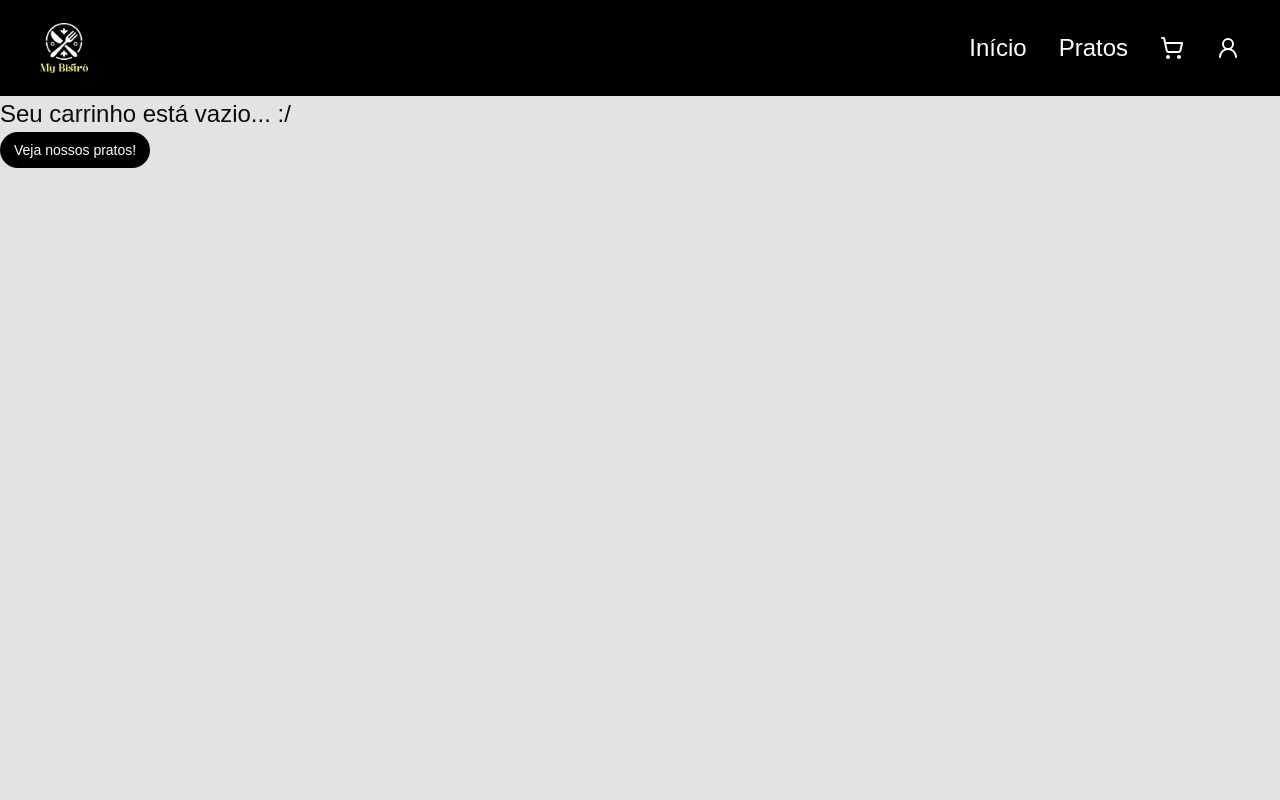
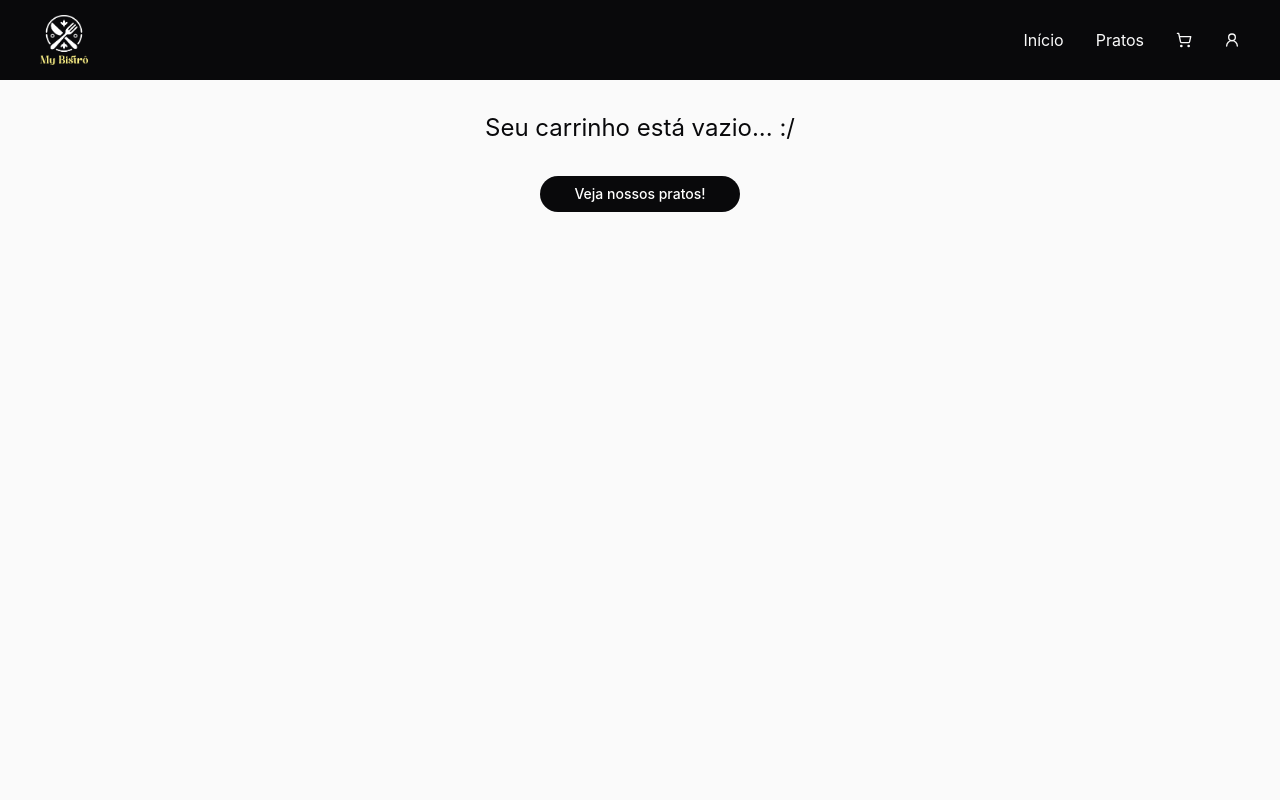
Before and after one commit to marvieiradev/my-bistro, a React (Vite) app in the folder frontend/: page /cart in a window 1280 px wide. Shown: the top 800 px of the page. Built offline with nearby package versions, Linux system fonts and the light colour scheme.

Commit message:
feat: refactoring of styles for various components and pages

```diff
--- a/frontend/src/App.jsx
+++ b/frontend/src/App.jsx
@@ -8,7 +8,7 @@ export default function App() {
     <>
       <CartProvider>
         <Navbar />
-        <main>
+        <main className="flex flex-col items-center bg-foreground text-background min-h-screen h-full">
           <Outlet />
         </main>
         <Footer />
--- a/frontend/src/components/navbar.jsx
+++ b/frontend/src/components/navbar.jsx
@@ -23,13 +23,13 @@ export default function Navbar() {
   };
 
   return (
-    <nav className="flex items-center bg-black h-24 p-2 justify-center">
+    <nav className="flex items-center bg-background h-20 p-2 justify-center">
       <div className="hidden md:flex justify-between items-center w-full max-w-300">
         <Link to="/">
           <img src="../imgs/logo.png" alt="Logo" className="w-12" />
         </Link>
 
-        <div className="flex justify-center items-center gap-8! p-2 text-white">
+        <div className="flex justify-center items-center gap-8! p-2 text-foreground">
           <Link to="/">Início</Link>
           <Link to="/plates">Pratos</Link>
           <Link to="/cart">
@@ -41,16 +41,16 @@ export default function Navbar() {
         </div>
       </div>
 
-      <div className="flex w-full md:hidden justify-between items-center gap-2 font-2xl text-white pt-0! pb-0! pr-6! pl-6!">
+      <div className="flex w-full md:hidden justify-between items-center gap-2 font-2xl text-foreground pt-0! pb-0! pr-6! pl-6!">
         <img src="../imgs/logo.png" alt="Logo" className="w-12" />
-        <div className="flex justify-center items-center gap-2 font-2xl">
+        <div className="flex justify-center items-center gap-2 font-2xl max-w-300">
           <LuShoppingCart />
           <Drawer swipeDirection="right" className="text-lg">
             <DrawerTrigger
-              render={<LuMenu className="text-white" />}
+              render={<LuMenu className="text-foreground" />}
             ></DrawerTrigger>
             <DrawerContent>
-              <div className="flex flex-col p-4! h-full justify-center bg-black text-2xl text-white">
+              <div className="flex flex-col p-4! h-full justify-center bg-background text-2xl text-foreground">
                 <div className="flex flex-col w-full justify-center p-2 gap-8! decoration-none bg-transparent">
                   <DrawerClose>
                     <Link to="/" onClick={handleOpenMenu}>
--- a/frontend/src/components/plateCard.jsx
+++ b/frontend/src/components/plateCard.jsx
@@ -5,15 +5,15 @@ export default function PlateCard({ plateData, onClick }) {
     <Card>
       <CardContent>
         <div
-          className="flex flex-col items-center justify-end w-[320px] h-105 relative cardContainer"
+          className="flex flex-col items-center justify-end w-90 h-110 relative cardContainer"
           onClick={onClick}
         >
           <img
             src={plateData.imgUrl}
             alt=""
-            className="w-full h-full object-cover rounded-md"
+            className="w-full h-full object-cover"
           />
-          <div className="flex flex-col gap-4 absolute w-[90%] pb-1">
+          <div className="flex flex-col absolute w-[90%] p-4!">
             <h4>{plateData.name}</h4>
             <h3 className="text-right">$ {plateData.price}</h3>
           </div>
--- a/frontend/src/components/platePopup.jsx
+++ b/frontend/src/components/platePopup.jsx
@@ -10,7 +10,7 @@ export default function PlatePopup({ plateData, onAddToCart }) {
             <img
               src={plateData.imgUrl}
               alt=""
-              className="h-75 w-full object-cover"
+              className="h-85 w-full object-cover"
             />
             <div className="flex flex-col gap-4 p-4!">
               <h2>{plateData.name}</h2>
--- a/frontend/src/globals.css
+++ b/frontend/src/globals.css
@@ -52,41 +52,6 @@
 }
 
 :root {
-  --radius: 0.625rem;
-  --background: oklch(1 0 0);
-  --foreground: oklch(0.141 0.005 285.823);
-  --card: oklch(1 0 0);
-  --card-foreground: oklch(0.141 0.005 285.823);
-  --popover: oklch(1 0 0);
-  --popover-foreground: oklch(0.141 0.005 285.823);
-  --primary: oklch(0.21 0.006 285.885);
-  --primary-foreground: oklch(0.985 0 0);
-  --secondary: oklch(0.967 0.001 286.375);
-  --secondary-foreground: oklch(0.21 0.006 285.885);
-  --muted: oklch(0.967 0.001 286.375);
-  --muted-foreground: oklch(0.552 0.016 285.938);
-  --accent: oklch(0.967 0.001 286.375);
-  --accent-foreground: oklch(0.21 0.006 285.885);
-  --destructive: oklch(0.577 0.245 27.325);
-  --border: oklch(0.92 0.004 286.32);
-  --input: oklch(0.92 0.004 286.32);
-  --ring: oklch(0.705 0.015 286.067);
-  --chart-1: oklch(0.871 0.006 286.286);
-  --chart-2: oklch(0.552 0.016 285.938);
-  --chart-3: oklch(0.442 0.017 285.786);
-  --chart-4: oklch(0.37 0.013 285.805);
-  --chart-5: oklch(0.274 0.006 286.033);
-  --sidebar: oklch(0.985 0 0);
-  --sidebar-foreground: oklch(0.141 0.005 285.823);
-  --sidebar-primary: oklch(0.21 0.006 285.885);
-  --sidebar-primary-foreground: oklch(0.985 0 0);
-  --sidebar-accent: oklch(0.967 0.001 286.375);
-  --sidebar-accent-foreground: oklch(0.21 0.006 285.885);
-  --sidebar-border: oklch(0.92 0.004 286.32);
-  --sidebar-ring: oklch(0.705 0.015 286.067);
-}
-
-.dark {
   --background: oklch(0.141 0.005 285.823);
   --foreground: oklch(0.985 0 0);
   --card: oklch(0.21 0.006 285.885);
--- a/frontend/src/index.css
+++ b/frontend/src/index.css
@@ -1,24 +1,84 @@
 @import "tailwindcss";
+@import "tw-animate-css";
+@import "shadcn/tailwind.css";
 
-* {
-  margin: 0;
-  padding: 0;
-  box-sizing: border-box;
-  text-decoration: none;
+@theme inline {
+  --color-background: var(--background);
+  --color-foreground: var(--foreground);
+  --color-card: var(--card);
+  --color-card-foreground: var(--card-foreground);
+  --color-popover: var(--popover);
+  --color-popover-foreground: var(--popover-foreground);
+  --color-primary: var(--primary);
+  --color-primary-foreground: var(--primary-foreground);
+  --color-secondary: var(--secondary);
+  --color-secondary-foreground: var(--secondary-foreground);
+  --color-muted: var(--muted);
+  --color-muted-foreground: var(--muted-foreground);
+  --color-accent: var(--accent);
+  --color-accent-foreground: var(--accent-foreground);
+  --color-destructive: var(--destructive);
+  --color-destructive-foreground: var(--destructive-foreground);
+  --color-border: var(--border);
+  --color-input: var(--input);
+  --color-ring: var(--ring);
+  --color-chart-1: var(--chart-1);
+  --color-chart-2: var(--chart-2);
+  --color-chart-3: var(--chart-3);
+  --color-chart-4: var(--chart-4);
+  --color-chart-5: var(--chart-5);
 }
 
-#root {
-  font-family: "Poppins", sans-serif;
-  font-size: x-large;
-  background-color: #e3e3e3;
-  color: #0c0c0f;
-  min-height: 100vh;
+:root {
+  --background: oklch(0.141 0.005 285.823);
+  --foreground: oklch(0.985 0 0);
+  --card: oklch(0.21 0.006 285.885);
+  --card-foreground: oklch(0.985 0 0);
+  --popover: oklch(0.21 0.006 285.885);
+  --popover-foreground: oklch(0.985 0 0);
+  --primary: oklch(0.92 0.004 286.32);
+  --primary-foreground: oklch(0.21 0.006 285.885);
+  --secondary: oklch(0.274 0.006 286.033);
+  --secondary-foreground: oklch(0.985 0 0);
+  --muted: oklch(0.274 0.006 286.033);
+  --muted-foreground: oklch(0.705 0.015 286.067);
+  --accent: oklch(0.274 0.006 286.033);
+  --accent-foreground: oklch(0.985 0 0);
+  --destructive: oklch(0.704 0.191 22.216);
+  --border: oklch(1 0 0 / 10%);
+  --input: oklch(1 0 0 / 15%);
+  --ring: oklch(0.552 0.016 285.938);
+  --chart-1: oklch(0.871 0.006 286.286);
+  --chart-2: oklch(0.552 0.016 285.938);
+  --chart-3: oklch(0.442 0.017 285.786);
+  --chart-4: oklch(0.37 0.013 285.805);
+  --chart-5: oklch(0.274 0.006 286.033);
+  --sidebar: oklch(0.21 0.006 285.885);
+  --sidebar-foreground: oklch(0.985 0 0);
+  --sidebar-primary: oklch(0.488 0.243 264.376);
+  --sidebar-primary-foreground: oklch(0.985 0 0);
+  --sidebar-accent: oklch(0.274 0.006 286.033);
+  --sidebar-accent-foreground: oklch(0.985 0 0);
+  --sidebar-border: oklch(1 0 0 / 10%);
+  --sidebar-ring: oklch(0.552 0.016 285.938);
 }
 
-main {
-  max-width: 1280px;
-  margin: 0 auto;
-  min-height: 100vh;
+@layer base {
+  * {
+    @apply border-border outline-ring/50;
+  }
+  body {
+    @apply bg-background text-foreground;
+  }
+  html {
+    @apply font-sans;
+  }
+}
+
+*{
+  padding: 0;
+  margin: 0;
+  box-sizing: border-box;
 }
 
 button {
@@ -26,11 +86,10 @@ button {
   align-items: center;
   justify-content: center;
   gap: 0.5em;
-  width: fit-content;
-  background-color: black;
+  min-width: fit-content;
+  background-color: var(--background);
   color: #fff;
   border: none;
-  padding: 0.5em 1em;
   cursor: pointer;
 }
 
@@ -40,13 +99,13 @@ p {
 }
 
 .cardContainer:before {
-    content: '';
+  content: "";
   position: absolute;
   bottom: 0;
   left: 0;
   right: 0;
   height: 200px;
-    background: linear-gradient(180deg, rgba(0,0,0,0), rgba(0, 0, 0, 0.8));
+  background: linear-gradient(180deg, rgba(0, 0, 0, 0), rgba(0, 0, 0, 0.8));
   border-bottom-left-radius: 0.5em;
   border-bottom-right-radius: 0.5em;
 }
--- a/frontend/src/pages/cart/page.jsx
+++ b/frontend/src/pages/cart/page.jsx
@@ -4,12 +4,16 @@ import { LuCircleMinus } from "react-icons/lu";
 import ConfirmOrderPopup from "../../components/confirmOrderPopup";
 import orderServices from "../../services/order";
 import { Button } from "../../components/ui/button";
+import { Card } from "../../components/ui/card";
+import { useNavigate } from "react-router-dom";
 
 export default function Cart() {
   const { cartItems, updateCartItems, removeFromCart, clearCart } =
     useCartContext();
   const [confirmPopupOpen, setConfirmPopupOpen] = useState(false);
   const { sendOrder } = orderServices();
+
+  const navigate = useNavigate();
 
   const handleChangeItemQty = (mode, itemId) => {
     const updatedCartItem = cartItems.map((item) => {
@@ -43,47 +47,61 @@ export default function Cart() {
 
   if (!cartItems.length) {
     return (
-      <div>
-        <h1>Seu carrinho está vazio... :/</h1>
-        <Button>Veja nossos pratos!</Button>
+      <div className="flex flex-col items-center justify-center mt-8! gap-8!">
+        <h1 className="text-2xl">Seu carrinho está vazio... :/</h1>
+        <Button onClick={() => navigate("/plates")} className="w-50">
+          Veja nossos pratos!
+        </Button>
       </div>
     );
   }
 
   return (
     <>
-      <div className="felx felx-col items-center gap-2!">
-        <h1>Your items:</h1>
+      <div className="flex flex-col max-w-300 gap-2! p-2!">
+        <p className="text-xl mt-2! lg:mt-4!">Seus items:</p>
         <section>
-          <div className="flex flex-col gap-2!">
+          <div className="grid grid-cols-1 lg:grid-cols-2 gap-2! mt-2! lg:mt-4!">
             {cartItems.map((item) => (
-              <div className="grid grid-cols-3 gap-2!" key={item._id}>
-                <img src={item.imgUrl} alt="" />
-                <div className="flex flex-col gap-1! w-full">
-                  <h2>{item.name}</h2>
-                  <p>[{String(item.ingredients)}]</p>
-                  <p>{item.description}</p>
+              <Card className="bg-background/10">
+                <div className="flex flex-col" key={item._id}>
+                  <div className="flex flex-col justify-center items-center bg-background/50">
+                    <h2 className="text-sm md:text-xl font-semibold">
+                      {item.name}
+                    </h2>
+                    <p className="text-sm md:text-lg mb-2!">
+                      [{String(item.ingredients)}]
+                    </p>
+                  </div>
+                  <div className="flex gap-1! w-full bg-background/15 text-background">
+                    <img src={item.imgUrl} className="object-cover w-50 h-60" />
+                    <div className="flex flex-col mt-2! gap-2! pl-2!">
+                      <p className="text-sm md:text-lg">{item.description}</p>
                       <div className="flex items-center gap-2!">
-                    <p>Portions:</p>
-                    <p>{item.quantity}</p>
-                    <div className="flex gap-2!">
-                      <button
+                        <p className="text-sm md:text-lg">Porções:</p>
+                        <div className="flex gap-2! justify-center items-center">
+                          <Button
+                            className="text-sm md:text-lg w-10"
                             onClick={() => {
                               handleChangeItemQty("less", item._id);
                             }}
                           >
                             -
-                      </button>
-                      <button
+                          </Button>
+                          <p className="text-sm md:text-lg">{item.quantity}</p>
+                          <Button
+                            className="text-sm md:text-lg w-10"
                             onClick={() => {
                               handleChangeItemQty("more", item._id);
                             }}
                           >
                             +
-                      </button>
+                          </Button>
                         </div>
                       </div>
+                      <div className="flex w-full justify-start mt-4!">
                         <Button
+                          className="w-50"
                           onClick={() => {
                             removeFromCart(item._id);
                           }}
@@ -92,11 +110,14 @@ export default function Cart() {
                         </Button>
                       </div>
                     </div>
+                  </div>
+                </div>
+              </Card>
             ))}
           </div>
         </section>
 
-        <Button className="" onClick={handleOpenPopup}>
+        <Button className="w-80 mt-8!" onClick={handleOpenPopup}>
           Confirme sua ordem!
         </Button>
       </div>
--- a/frontend/src/pages/home/page.jsx
+++ b/frontend/src/pages/home/page.jsx
@@ -12,7 +12,7 @@ import { Card, CardContent } from "../../components/ui/card";
 
 export default function Home() {
   return (
-    <div className="flex flex-col items-center justify-center gap-2! p-2!">
+    <div className="flex flex-col items-center justify-center gap-2! p-2! bg-foreground text-background max-w-300">
       <section>
         <h1>Bem vindo ao My Bistrô</h1>
         <p>
@@ -62,14 +62,14 @@ export default function Home() {
         </Card>
       </section>
 
-      <section className="flex flex-col gap-2!">
+      <section className="flex flex-col gap-2! w-full">
         <h1>Stay Updated!</h1>
         <p>
           Enter the world of My Gastronomy by following us on social media.
           You'll always be updated on our culinary creations, special events,
           and gourmet surprises. Don't miss out on a single bite!
         </p>
-        <div className="flex flex-col md:flex-row w-full justify-around gap-2!">
+        <div className="grid grid-cols-1 md:grid-cols-4 gap-2!">
           <Button className="w-full">
             <FaInstagram /> Instagram
           </Button>
--- a/frontend/src/pages/plates/page.jsx
+++ b/frontend/src/pages/plates/page.jsx
@@ -35,7 +35,7 @@ export default function Plates() {
 
   return (
     <>
-      <div className="w-full grid grid-cols-1 md:grid-cols-2 gap-4 p-4!">
+      <div className="w-full grid grid-cols-1 md:grid-cols-2 lg:grid-cols-3 gap-4 p-2 mt-4! mb-4! max-w-300">
         {platesList.map((plate) => (
           <div
             key={plate._id}
```
Also changed, not shown: frontend/src/pages/profile/page.jsx (+56 -21 lines), frontend/public/imgs/user.png (added). Lines whose indentation alone changed are shown as unchanged.
